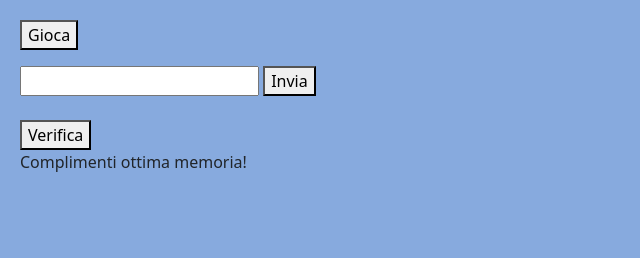
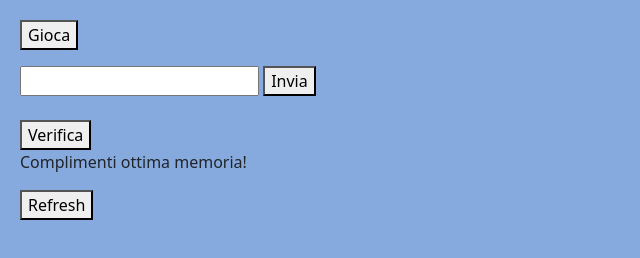
Before and after one commit to ValentinaZussino/js-simon, a plain HTML site: page index.html in a window 1280 px wide. Both pictures are taken after a click on the button "Verifica". Shown: the whole page, without its empty margins (0-640 px from the left). Drawn offline with nearby package versions, Linux system fonts and the light colour scheme.

Commit message:
a million bugs eliminated con un refresh ;-P

```diff
--- a/js/script.js
+++ b/js/script.js
@@ -15,13 +15,13 @@ const btnPlay = document.getElementById('play');
 const spanNumeri = document.getElementById('rand-num');
 // prendo p
 const question = document.querySelector('p');
+// var per il numero di nm rand
+let maxNumRand = 5;
+// creo un array vuoto dove pushare i 5 num random
+let numeri = [];
 // funzione per generare numeri e farli sparire al timeout
 function playAndHide(){
     question.innerHTML = '';
-    // var per il numero di nm rand
-    let maxNumRand = 5;
-    // creo un array vuoto dove pushare i 5 num random
-    let numeri = []
     // creo ciclo while che genera i 5 numeri random fino a length < maxNumRand. Pusho i num nell'array se numeri non include numero generato
     while (numeri.length < maxNumRand) {
         let numero = randomNumber(1, 30);
@@ -82,6 +82,8 @@ function verify(){
     // creo un p da appendere al div per dichiarare visivamente vittoria o perdita e prendo il div
     const divResult = document.querySelector('div');
     const textResult = document.createElement('div');
+    const newGameBtn = document.createElement('button');
+    newGameBtn.innerHTML = 'Refresh'
     // stabilisco cosa succede se perdita true/false
     if(perdita) {
         textResult.innerHTML = `
@@ -92,5 +94,10 @@ function verify(){
         textResult.innerHTML = `<p>Complimenti ottima memoria!</p>`;
     }
     divResult.appendChild(textResult);
+    divResult.appendChild(newGameBtn);
+    newGameBtn.addEventListener('click', gameRefresh);
+}
+function gameRefresh(){
+    window.location.reload();
 }
 btnVerify.addEventListener('click', verify);
```
Also changed, not shown: index.html (+1 -0 lines).
